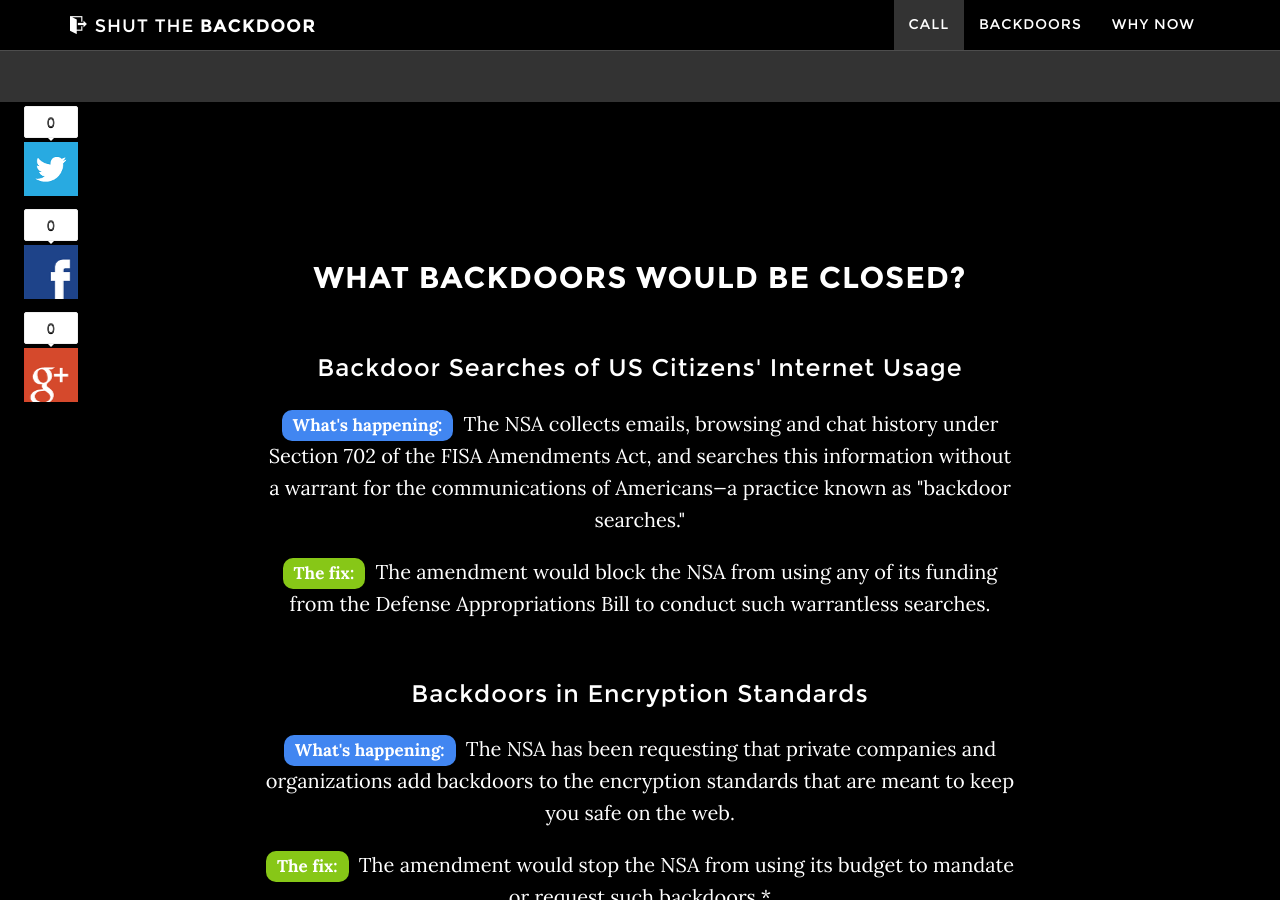
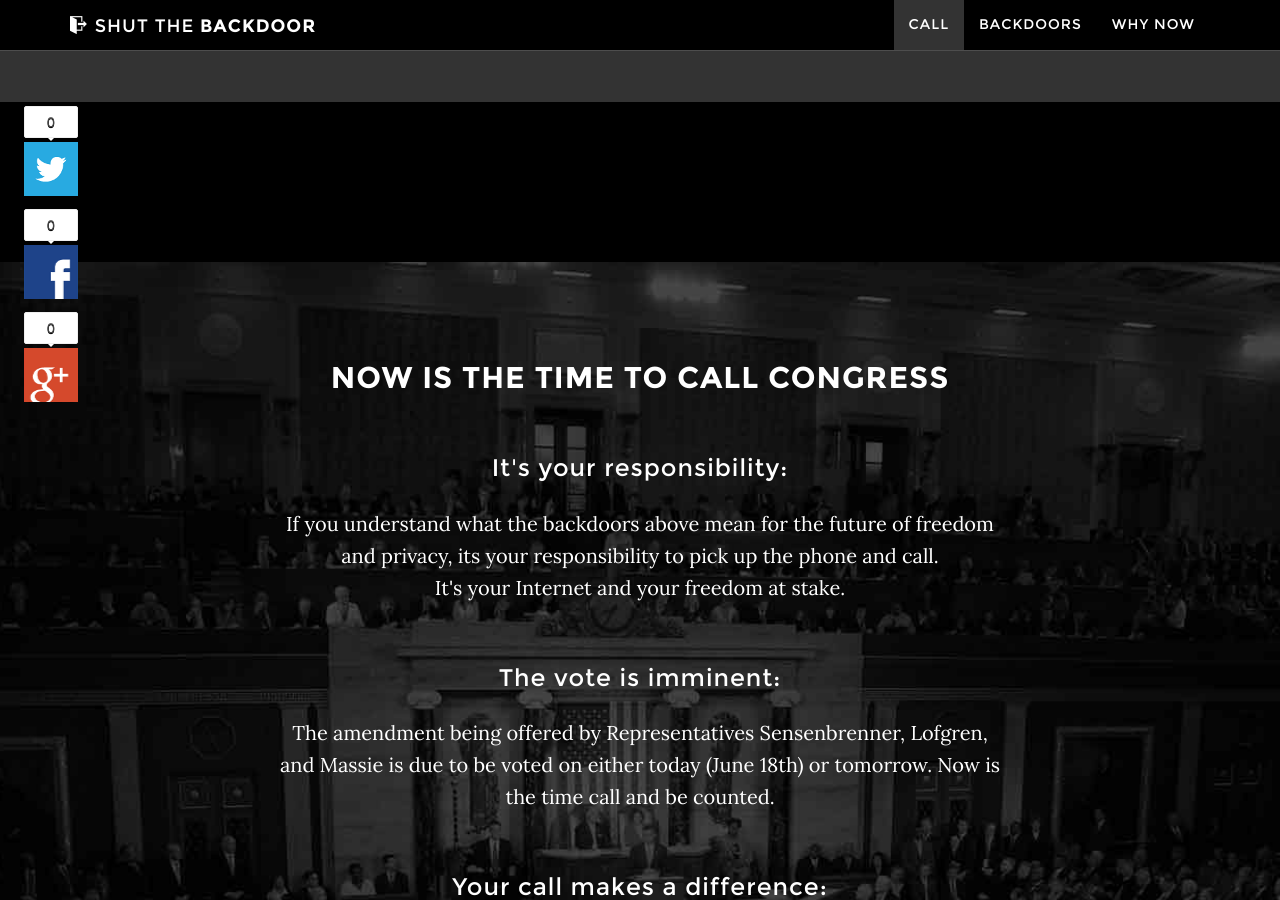
Before and after one commit to tfrce/shutthebackdoor, a Jekyll site: the page index.html, which Jekyll copies as it is, in a window 1280 px wide and 900 px high, scrolled down 4152 px. Built offline with Jekyll 4.4.1, drawn with Linux system fonts in a browser that asks for light colours; comment, search, counter and statistics services are not loaded; some of the changed text lies outside the part shown.

Commit message:
duplicate

```diff
--- a/index.html
+++ b/index.html
@@ -217,25 +217,6 @@
 
 
 
-    <section id="backdoors" class="container content-section text-center">
-        <div class="row">
-            <div class="col-lg-8 col-lg-offset-2">
-                <h2>What backdoors would be closed?</h2>
-
-                <h4>Backdoor Searches of US Citizens' Internet Usage</h4>
-                <p><span class="badge">What's happening:</span> The NSA collects emails, browsing and chat history under Section 702 of the FISA Amendments Act, and searches this information without a warrant for the communications of Americans—a practice known as "backdoor searches."</p>
-                <p><span class="badge fix">The fix:</span> The amendment would block the NSA from using any of its funding from the Defense Appropriations Bill to conduct such warrantless searches. </p>
-
-                <h4>Backdoors in Encryption Standards</h4>
-                <p><span class="badge">What's happening:</span> The NSA has been requesting that private companies and organizations add backdoors to the encryption standards that are meant to keep you safe on the web. </p>
-
-                <p><span class="badge fix">The fix:</span> The amendment would stop the NSA from using its budget to mandate or request such backdoors.*</p>
-
-                <p class="small">* This fix doesn't affect CALEA mandates (<a href="https://www.eff.org/issues/calea">read more</a>).
-            </div>
-        </div>
-    </section>
-
     <section id="amendment" class="content-section text-center">
         <div class="download-section">
             <div class="container">
```
